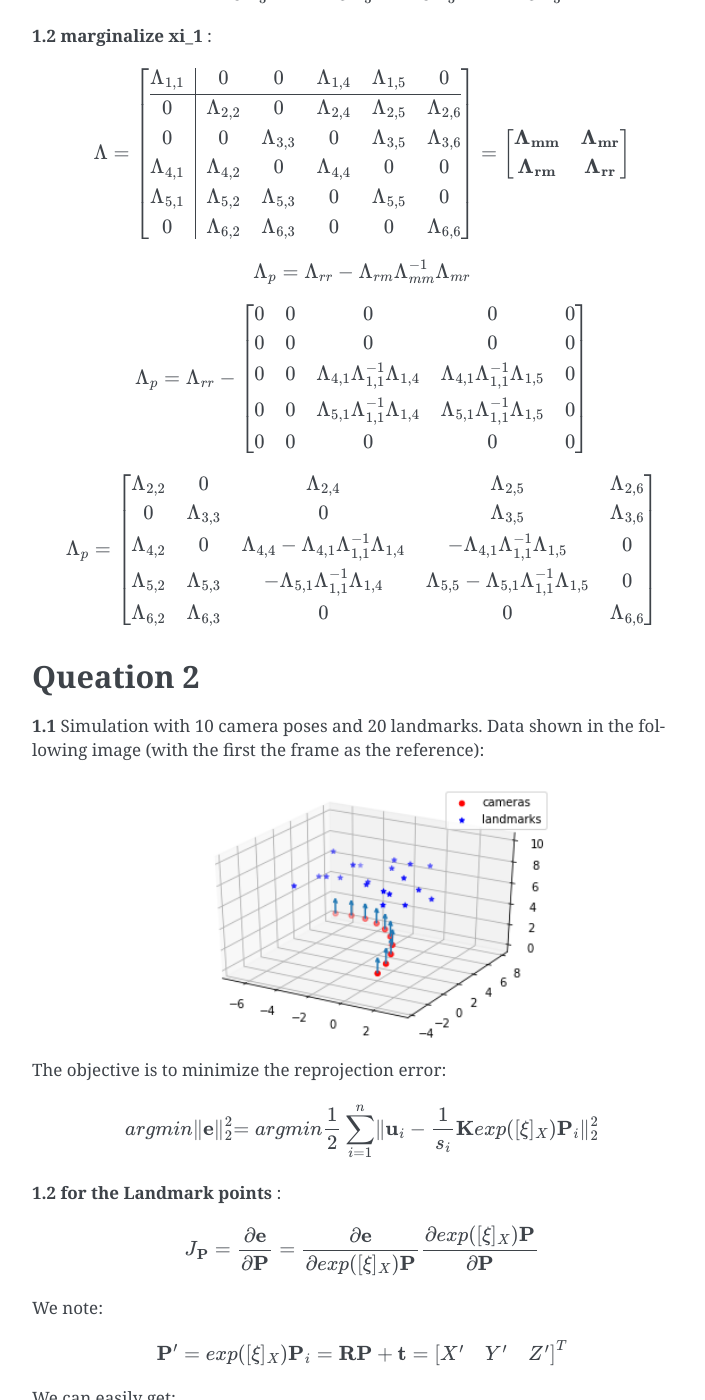
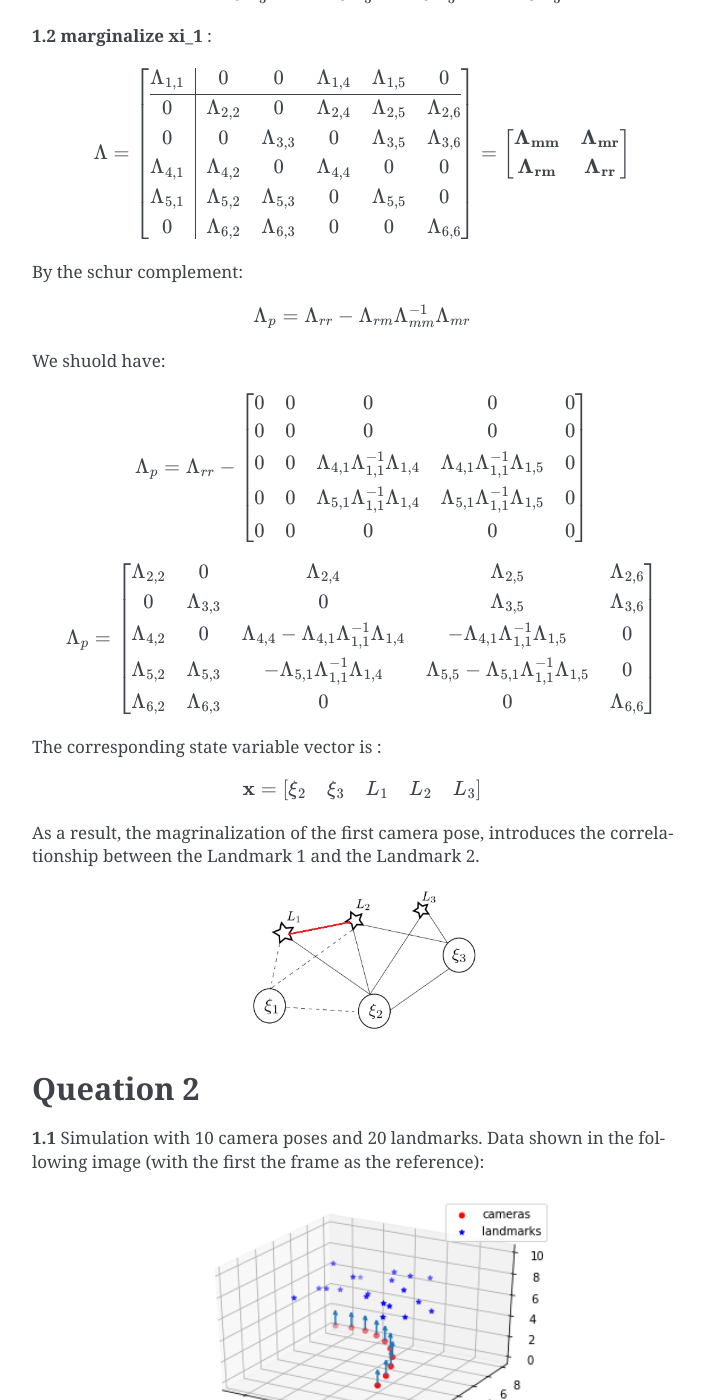
Before and after one commit to gggliuye/VIO, a Sphinx documentation site: the page built from docs/deepblue/VIO.rst, in a window 1280 px wide and 1400 px high, scrolled down 2618 px. Shown: the whole window, without its empty margins (388-1093 px from the left). Built offline with Sphinx 7.4.7, drawn with Linux system fonts in a browser that asks for light colours.

Commit message:
Update VIO.rst

```diff
--- a/docs/deepblue/VIO.rst
+++ b/docs/deepblue/VIO.rst
@@ -133,10 +133,12 @@ With the expression of the non linear problem :
         \mathbf{\Lambda_{rm}} & \mathbf{\Lambda_{rr}}
        \end{bmatrix}
 
+By the schur complement:
 
 .. math::
     \Lambda_{p} = \Lambda_{rr} - \Lambda_{rm}\Lambda_{mm}^{-1} \Lambda_{mr}
 
+We shuold have:
 
 .. math::
     \Lambda_{p}= \Lambda_{rr} - \begin{bmatrix}
@@ -155,6 +157,17 @@ With the expression of the non linear problem :
     \Lambda_{5,2} & \Lambda_{5,3} & -\Lambda_{5,1}\Lambda_{1,1}^{-1}\Lambda_{1,4} & \Lambda_{5,5} - \Lambda_{5,1}\Lambda_{1,1}^{-1}\Lambda_{1,5} & 0 \\
     \Lambda_{6,2} & \Lambda_{6,3} & 0 & 0 & \Lambda_{6,6} \\
     \end{bmatrix}
+
+The corresponding state variable vector is :
+
+.. math::
+    \mathbf{x} = \begin{bmatrix}  \xi_{2} & \xi_{3} & L_{1} & L_{2} & L_{3}   \end{bmatrix}
+
+As a result, the magrinalization of the first camera pose, introduces the correlationship between the Landmark 1 and the Landmark 2.
+
+.. image:: images/week4_2.png
+   :width: 40%
+   :align: center
 
 
 **Queation 2**
```
